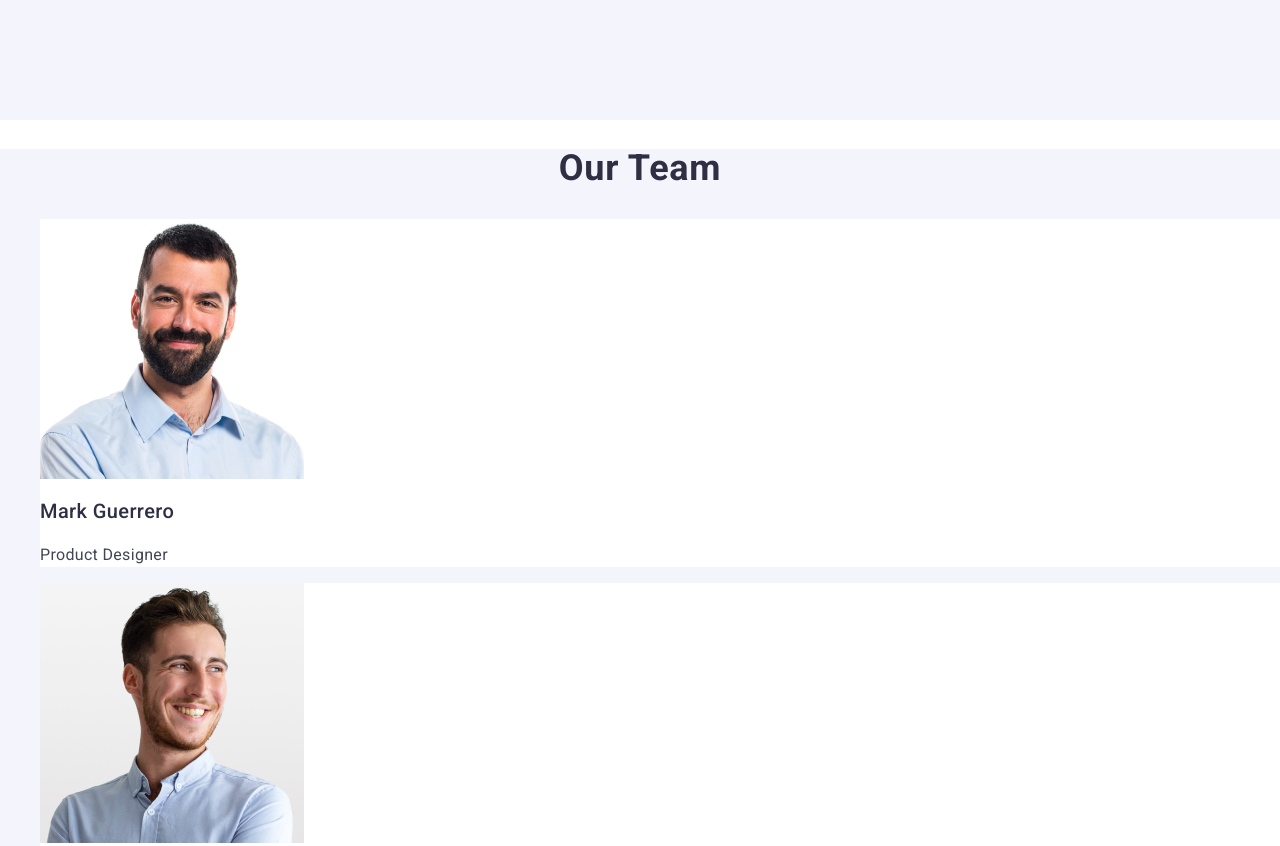
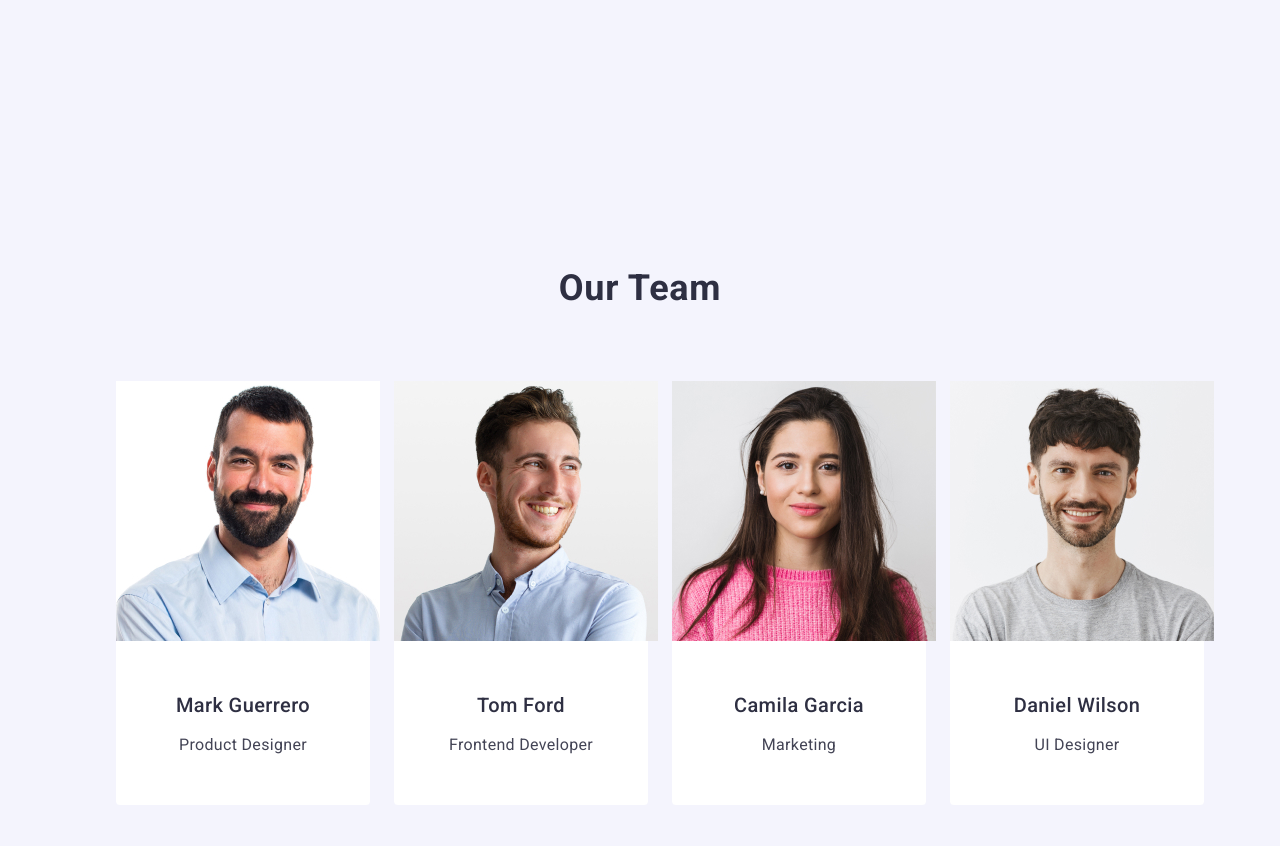
Before and after one commit to kirostina/goit-markup-hw03, a plain HTML site: page index.html in a window 1280 px wide. Shown: the part 1940-2786 px from the top of the page. Drawn offline with nearby package versions, Linux system fonts and the light colour scheme; files that its build step writes are made by us from their sources.

Commit message:
saassaassas

```diff
--- a/css/styles.css
+++ b/css/styles.css
@@ -236,9 +236,22 @@ li {
 /* Section3 */
 .team {
   background-color: var(--color-cloud);
+  padding: 120px 0;
 }
 .team-list {
   background-color: #ffffff;
+  width: calc((100% - 72px) / 4);
+  border-radius: 0px 0px 4px 4px;
+}
+.team-div {
+  padding: 32px 16px;
+}
+.team_members {
+  text-align: center;
+  margin-bottom: 8px;
+}
+.team_desk {
+  text-align: center;
 }
 .team h2 {
   font-family: "Roboto";
@@ -250,6 +263,13 @@ li {
   letter-spacing: 0.02em;
   text-transform: capitalize;
   color: var(--color-navy-blue);
+}
+.team_h {
+  margin-bottom: 72px;
+}
+.team-h {
+  display: flex;
+  gap: 24px;
 }
 .team h3 {
   font-family: "Roboto";
--- a/index.html
+++ b/index.html
@@ -123,8 +123,9 @@
         </div>
       </section>
       <section class="team">
+        <div class="container">
         <h2 class="team_h">Our Team</h2>
-        <ul class="list">
+        <ul class="team-h list">
           <li class="team-list">
             <img
               src="./images/img4.jpg"
@@ -132,8 +133,10 @@
               width="264"
               height="260"
             />
+            <div class="team-div">
             <h3 class="team_members">Mark Guerrero</h3>
             <p class="team_desk">Product Designer</p>
+            </div>
           </li>
           <li class="team-list">
             <img
@@ -142,8 +145,10 @@
               width="264"
               height="260"
             />
+            <div class="team-div">
             <h3 class="team_members">Tom Ford</h3>
             <p class="team_desk">Frontend Developer</p>
+            </div>
           </li>
           <li class="team-list">
             <img
@@ -152,8 +157,10 @@
               width="264"
               height="260"
             />
+            <div class="team-div">
             <h3 class="team_members">Camila Garcia</h3>
             <p class="team_desk">Marketing</p>
+            </div>
           </li>
           <li class="team-list">
             <img
@@ -162,10 +169,13 @@
               width="264"
               height="260"
             />
+            <div class="team-div">
             <h3 class="team_members">Daniel Wilson</h3>
             <p class="team_desk">UI Designer</p>
+            </div>
           </li>
         </ul>
+        </div>
       </section>
     </main>
     <footer class="footer">
```
